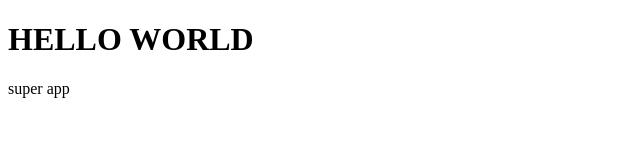
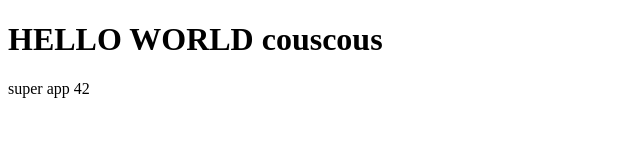
Before and after one commit to Gab55/tutoApp, a plain HTML site: page Index.html in a window 1280 px wide. Shown: the whole page, without its empty margins (0-640 px from the left). Drawn offline with Linux system fonts and the light colour scheme.

Commit message:
Sur la branche master cadeau

```diff
--- a/Index.html
+++ b/Index.html
@@ -4,7 +4,7 @@
 	<title>Tuto Git</title>
 </head>
 <body>
-<h1>HELLO WORLD</h1>
-super app
+<h1>HELLO WORLD couscous</h1>
+super app 42
 </body>
 </html>
```
